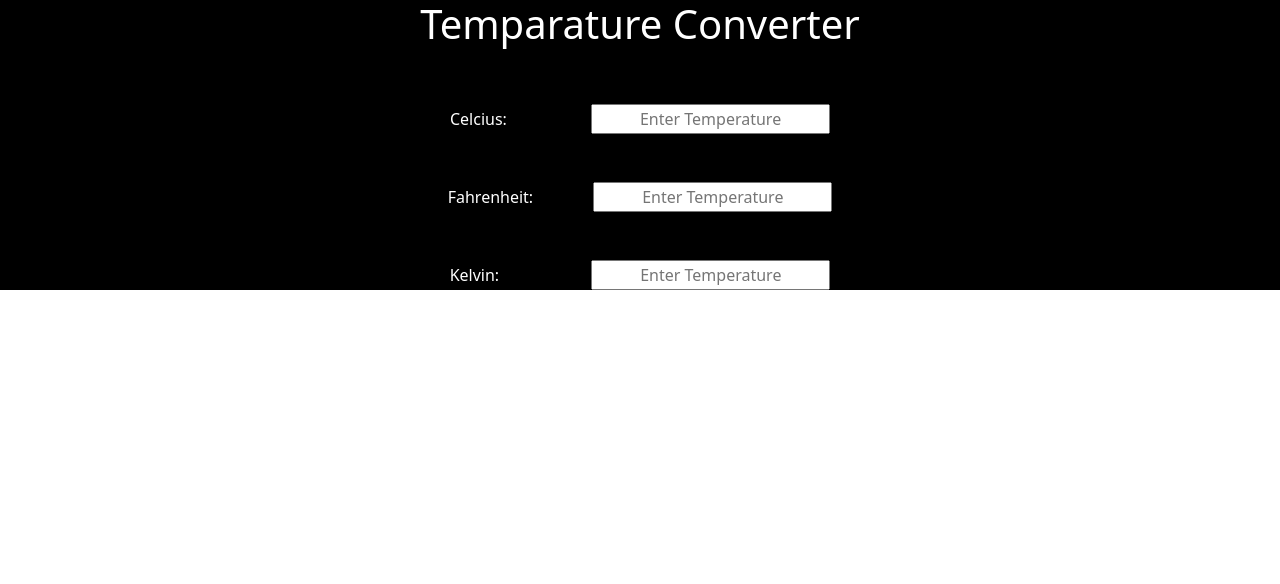
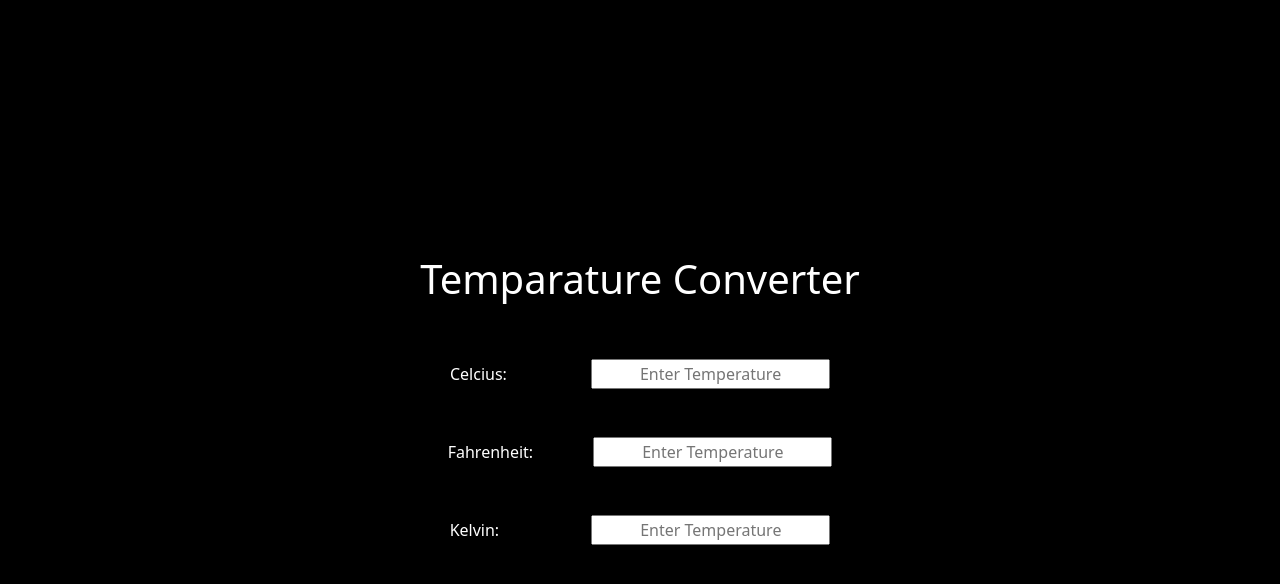
Before and after one commit to BeyzaNurKaradana/Temparature_Converter_Project, a plain HTML site: page index.html in a window 1280 px wide. Drawn offline with nearby package versions, Linux system fonts and the light colour scheme.

Commit message:
modified css

```diff
--- a/index.html
+++ b/index.html
@@ -10,7 +10,7 @@
 <body>
 
 
-    <section class="bg-black text-white">
+    <section class=" text-white">
         <div class="container text-center">
             <div class="row">
                 <div class="col-12">
@@ -20,19 +20,19 @@
                 <div class="col-12">
                     <div class="mt-5 ">
                         <label class="celcius" >Celcius: </label>
-                        <input class="imask input-one text-center " data-is-regex="true" data-mask="^[0-9]*$" maxlength="3" id="height"
+                        <input class=" input-one text-center "  id="celcius"
                             type="text" step="1" placeholder="Enter Temperature">
                     </div>
 
                     <div class="mt-5 ">
                         <label class="fahrenheit">Fahrenheit:  </label>
-                        <input class="imask input-two text-center " data-is-regex="true" data-mask="^[0-9]*$" maxlength="3" id="height"
+                        <input class=" input-two text-center "  id="fahrenheit"
                             type="text" step="1" placeholder="Enter Temperature">
                     </div>
 
                     <div class="mt-5 ">
                         <label class="kelvin" >Kelvin:  </label>
-                        <input class="imask input-three text-center " data-is-regex="true" data-mask="^[0-9]*$" maxlength="3" id="height"
+                        <input class=" input-three text-center "   id="kelvin"
                             type="text" step="1" placeholder="Enter Temperature">
                     </div>
 
--- a/style.css
+++ b/style.css
@@ -11,3 +11,13 @@
     margin-right: 5.5rem;
 
 }
+
+body{
+    background-color: black;
+    overflow-x: hidden;
+    display: flex;
+    flex-direction: column;
+    justify-content: center; /* İçeriği dikey olarak merkezler */
+    min-height: 100vh;
+
+}
```
